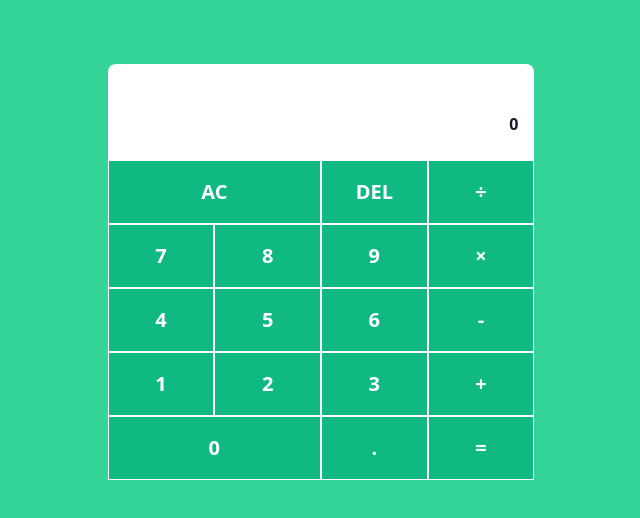
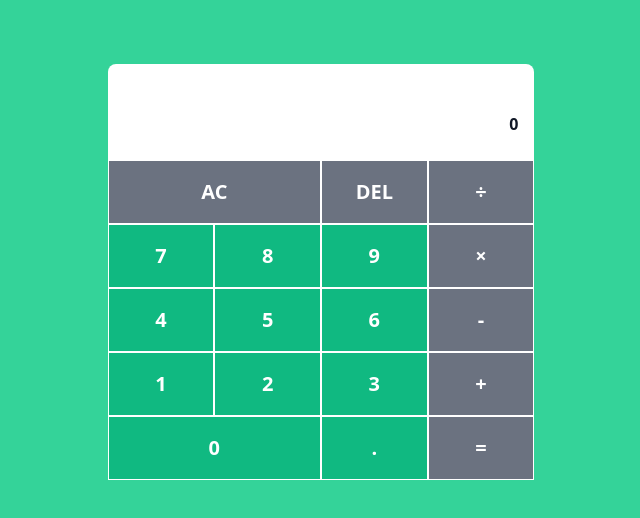
Before and after one commit to ImJoselu/calculadoraVue, a Vue app: page / in a window 1280 px wide. Shown: the top 518 px of the page, without its empty margins (319-959 px from the left). Built offline with nearby package versions, Linux system fonts and the light colour scheme.

Commit message:
basic operations with style

```diff
--- a/src/components/Calculate.vue
+++ b/src/components/Calculate.vue
@@ -4,31 +4,31 @@
         <div class="w-1/3">
             <div class="p-4 text-right shadow-2x1 rounded-t-lg bg-white">
                 <p class="font-semibold text-gray-700 h-6">{{getOperation}}</p>
-                <p class="font-bold text-3x1 text-gray-900 my-2">{{getResult}}</p>
+                <p class="font-bold text-9x1 text-gray-900 my-2">{{getResult}}</p>
             </div>
             <div class="grid grid-cols-4 grid-rows-5 shadow-2x1 rounded-t-lg">
-                <button class="h-16 text-xl text-white font-semibold bg-green-500 border-green-400 col-span-2 hover:bg-green-600" @click="acClicked" >AC</button>
-                <button class="h-16 text-xl text-white font-semibold bg-green-500 border-green-400 hover:bg-green-600" @click="delClicked()" >DEL</button>
-                <button class="h-16 text-xl text-white font-semibold bg-green-500 border-green-400 hover:bg-green-600" @click="charClicked('÷')" >÷</button>
+                <button class="h-16 text-xl text-white font-semibold bg-gray-500 border-gray-400 hover:bg-gray-600 col-span-2" @click="acClicked" >AC</button>
+                <button class="h-16 text-xl text-white font-semibold bg-gray-500 border-gray-400 hover:bg-gray-600" @click="delClicked()" >DEL</button>
+                <button class="h-16 text-xl text-white font-semibold bg-gray-500 border-gray-400 hover:bg-gray-600" @click="charClicked('÷')" >÷</button>
 
                 <button class="h-16 text-xl text-white font-semibold bg-green-500 border-green-400 hover:bg-green-600" @click="charClicked('7')" >7</button>
                 <button class="h-16 text-xl text-white font-semibold bg-green-500 border-green-400 hover:bg-green-600" @click="charClicked('8')" >8</button>
                 <button class="h-16 text-xl text-white font-semibold bg-green-500 border-green-400 hover:bg-green-600" @click="charClicked('9')"  >9</button>
-                <button class="h-16 text-xl text-white font-semibold bg-green-500 border-green-400 hover:bg-green-600" @click="charClicked('×')" >×</button>
+                <button class="h-16 text-xl text-white font-semibold bg-gray-500 border-gray-400 hover:bg-gray-600" @click="charClicked('×')" >×</button>
 
                 <button class="h-16 text-xl text-white font-semibold bg-green-500 border-green-400 hover:bg-green-600" @click="charClicked('4')" >4</button>
                 <button class="h-16 text-xl text-white font-semibold bg-green-500 border-green-400 hover:bg-green-600" @click="charClicked('5')" >5</button>
                 <button class="h-16 text-xl text-white font-semibold bg-green-500 border-green-400 hover:bg-green-600" @click="charClicked('6')" >6</button>
-                <button class="h-16 text-xl text-white font-semibold bg-green-500 border-green-400 hover:bg-green-600" @click="charClicked('-')" >-</button>
+                <button class="h-16 text-xl text-white font-semibold bg-gray-500 border-gray-400 hover:bg-gray-600" @click="charClicked('-')" >-</button>
 
                 <button class="h-16 text-xl text-white font-semibold bg-green-500 border-green-400 hover:bg-green-600" @click="charClicked('1')" >1</button>
                 <button class="h-16 text-xl text-white font-semibold bg-green-500 border-green-400 hover:bg-green-600" @click="charClicked('2')" >2</button>
                 <button class="h-16 text-xl text-white font-semibold bg-green-500 border-green-400 hover:bg-green-600" @click="charClicked('3')" >3</button>
-                <button class="h-16 text-xl text-white font-semibold bg-green-500 border-green-400 hover:bg-green-600" @click="charClicked('+')" >+</button>
+                <button class="h-16 text-xl text-white font-semibold bg-gray-500 border-gray-400 hover:bg-gray-600" @click="charClicked('+')" >+</button>
 
                 <button class="h-16 text-xl text-white font-semibold bg-green-500 border-green-400 col-span-2 hover:bg-green-600"  @click="charClicked('0')" >0</button>
                 <button class="h-16 text-xl text-white font-semibold bg-green-500 border-green-400 hover:bg-green-600" @click="charClicked('.')" >.</button>
-                <button class="h-16 text-xl text-white font-semibold bg-green-500 border-green-400 hover:bg-green-600" @click="resultClicked()" >=</button>
+                <button class="h-16 text-xl text-white font-semibold bg-gray-500 border-gray-400 hover:bg-gray-600" @click="resultClicked()" >=</button>
             </div>
 
         </div>
```
